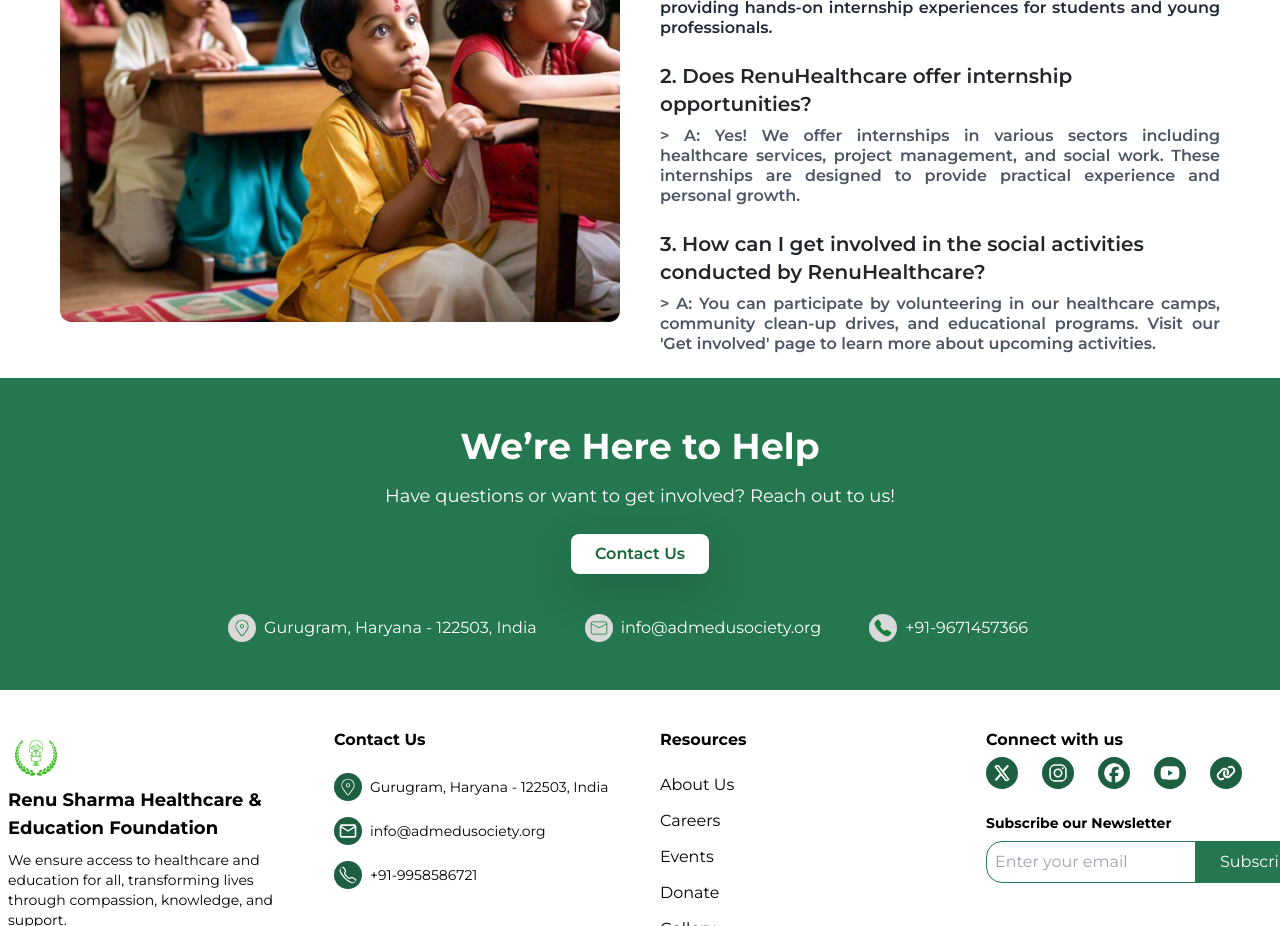
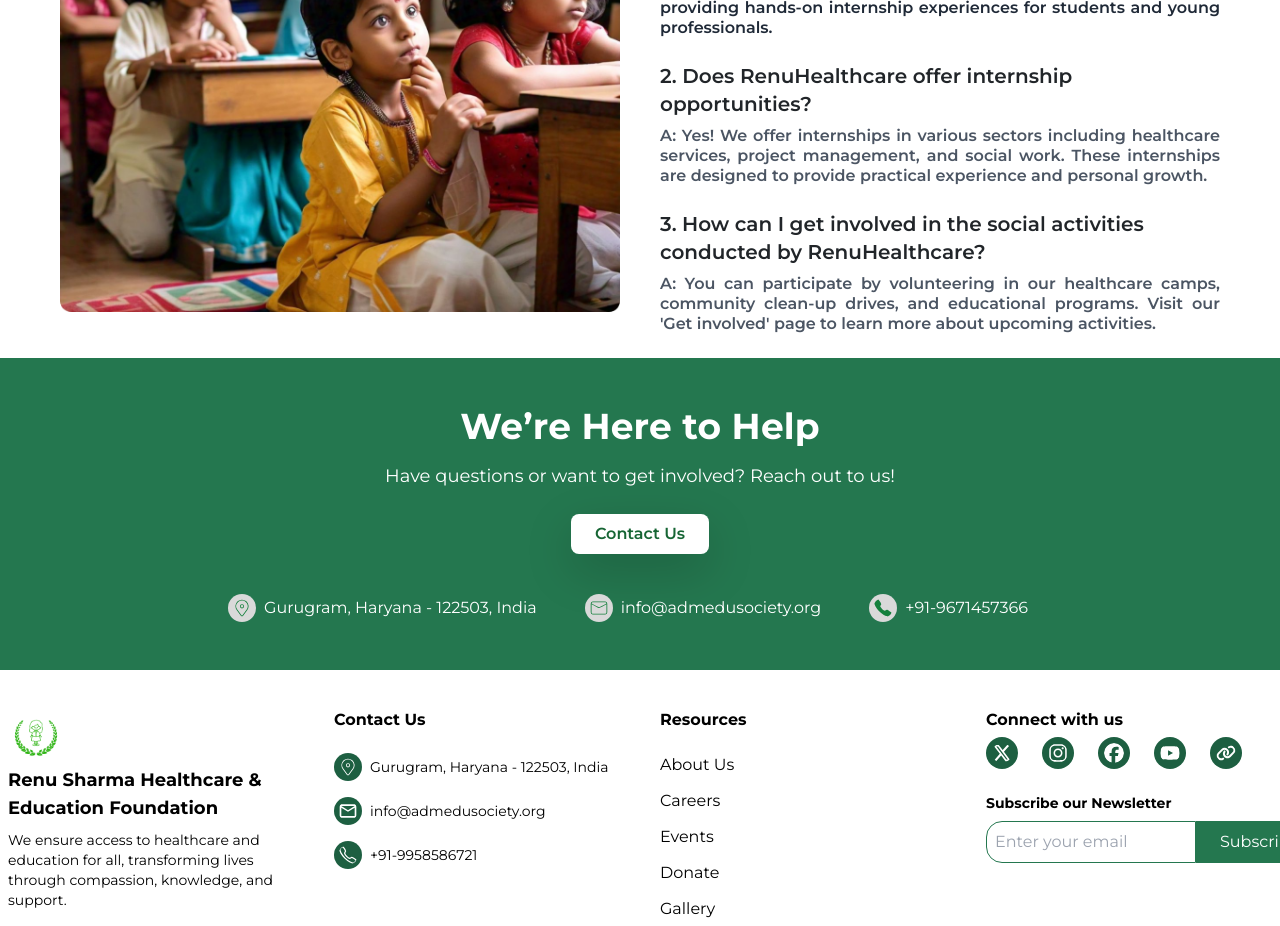
Before and after one commit to nikkibarnwal/renu-health-care, a React (Create React App) app: page / in a window 1280 px wide. Shown: the part 2320-3246 px from the top of the page. Built offline with nearby package versions, Linux system fonts and the light colour scheme.

Commit message:
fix:previous commit

```diff
--- a/src/Components/Home/Home.js
+++ b/src/Components/Home/Home.js
@@ -275,14 +275,14 @@
 
             <div>
               <h4 className="text-xl font-semibold mb-2">2. Does RenuHealthcare offer internship opportunities?</h4>
-              <p className="text-gray-600 text-justify"style={{  fontWeight: 540, fontSize: '16px', lineHeight: '20px' }}>>
+              <p className="text-gray-600 text-justify"style={{  fontWeight: 540, fontSize: '16px', lineHeight: '20px' }}>
                 A: Yes! We offer internships in various sectors including healthcare services, project management, and social work. These internships are designed to provide practical experience and personal growth.
               </p>
             </div>
 
             <div>
               <h4 className="text-xl font-semibold mb-2">3. How can I get involved in the social activities conducted by RenuHealthcare?</h4>
-              <p className="text-gray-600 text-justify"style={{  fontWeight: 540, fontSize: '16px', lineHeight: '20px' }}>>
+              <p className="text-gray-600 text-justify"style={{  fontWeight: 540, fontSize: '16px', lineHeight: '20px' }}>
                 A: You can participate by volunteering in our healthcare camps, community clean-up drives, and educational programs. Visit our 'Get involved' page to learn more about upcoming activities.
               </p>
             </div>
```
